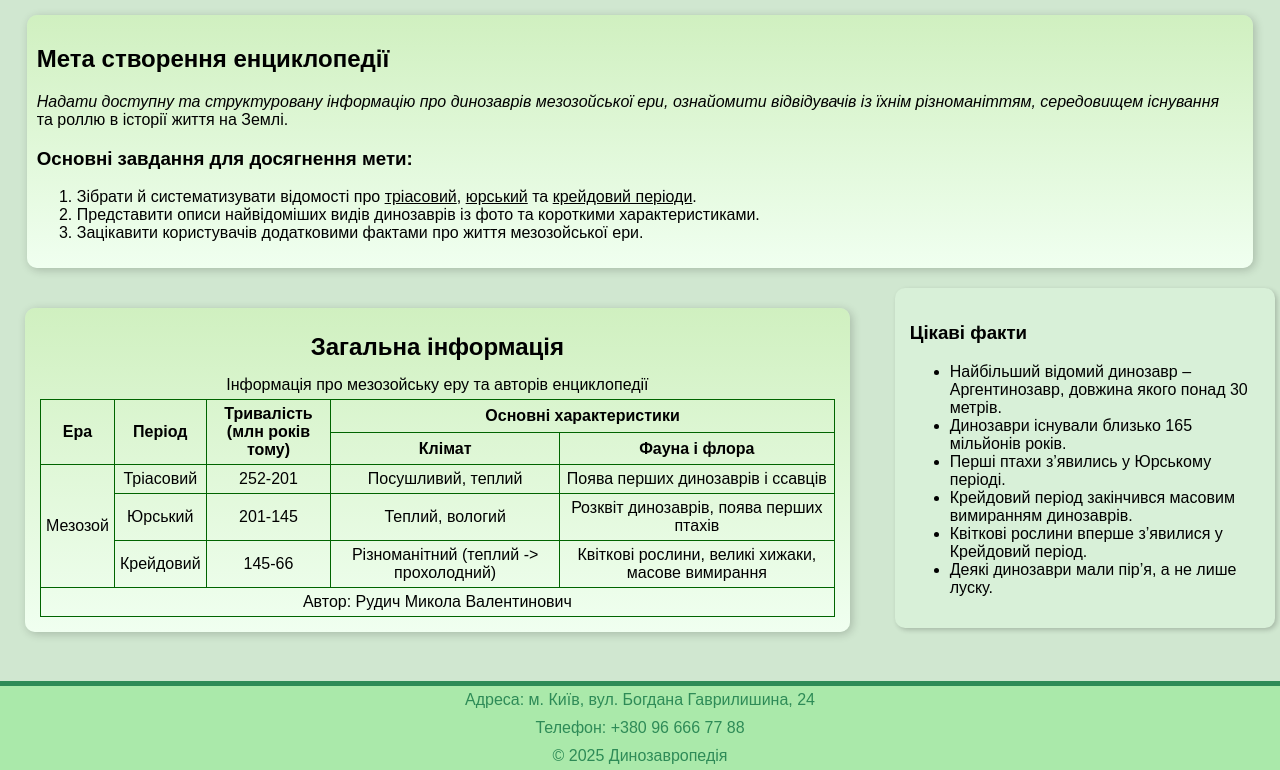
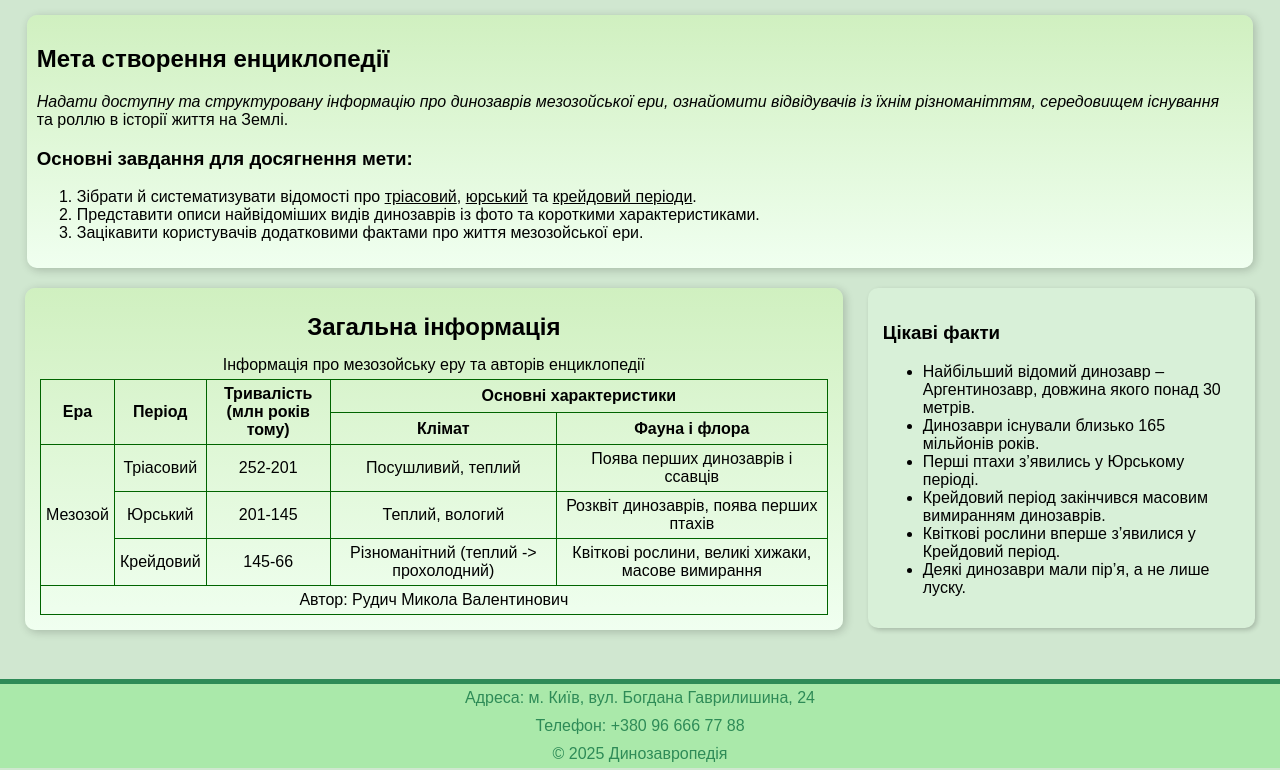
Before and after one commit to laylin41/front3kursLab1, a plain HTML site: page index.html in a window 1280 px wide. Shown: the part 90-860 px from the top of the page. Drawn offline with Linux system fonts and the light colour scheme.

Commit message:
fix general info margins

```diff
--- a/mainpage.css
+++ b/mainpage.css
@@ -50,6 +50,7 @@ table caption {
     align-items: flex-start;
     gap: 25px;
     flex-wrap: wrap;
+    margin: 0 20px 20px 20px;
 }
 
 section#general-info {
@@ -62,6 +63,10 @@ section#general-info {
     max-height: 400px;
     overflow-y: auto;
     text-align: center;
+}
+
+#general-info {
+    margin: 0;
 }
 
 aside {
```
